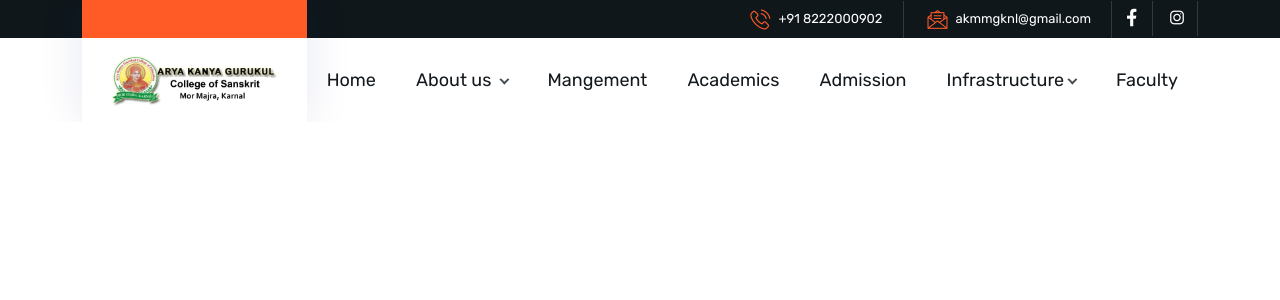
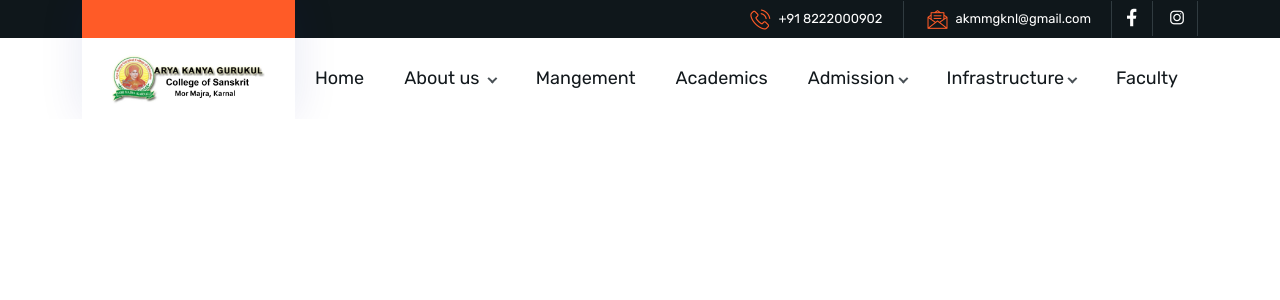
Before and after one commit to bhupindersinghsaggu/aryakanyagurukul.com, a PHP site: page /akgcos/_web/header.php in a window 1280 px wide. Shown: the top 300 px of the page. Run offline with PHP 8.4, Linux system fonts and the light colour scheme.

Commit message:
Update header.php

```diff
--- a/akgcos/_web/header.php
+++ b/akgcos/_web/header.php
@@ -145,7 +145,7 @@
                                             </ul> -->
                                         </li>
                                         <li class="nav-item dropdown">
-                                            <a class="nav-link" href=#" data-bs-toggle="dropdown">Admission</a>
+                                            <a class="nav-link dropdown-toggle" href=#" data-bs-toggle="dropdown">Admission</a>
                                             <ul class="dropdown-menu">
                                             <li><a href="images/courses-eligibility.pdf" class="nav-link">Courses Eligibility</a></li>
                                             <li><a href="images/fee-flow.pdf" class="nav-link">Fee Flow</a></li>
```
